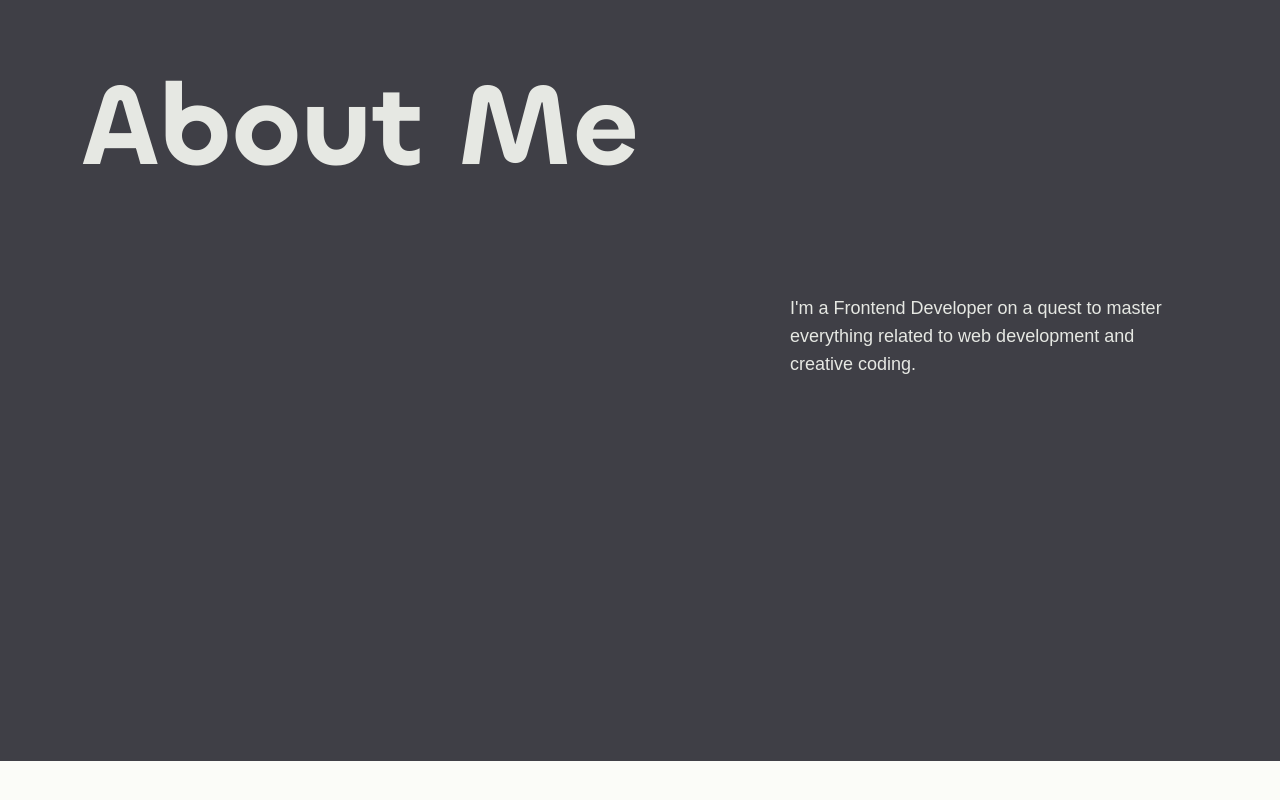
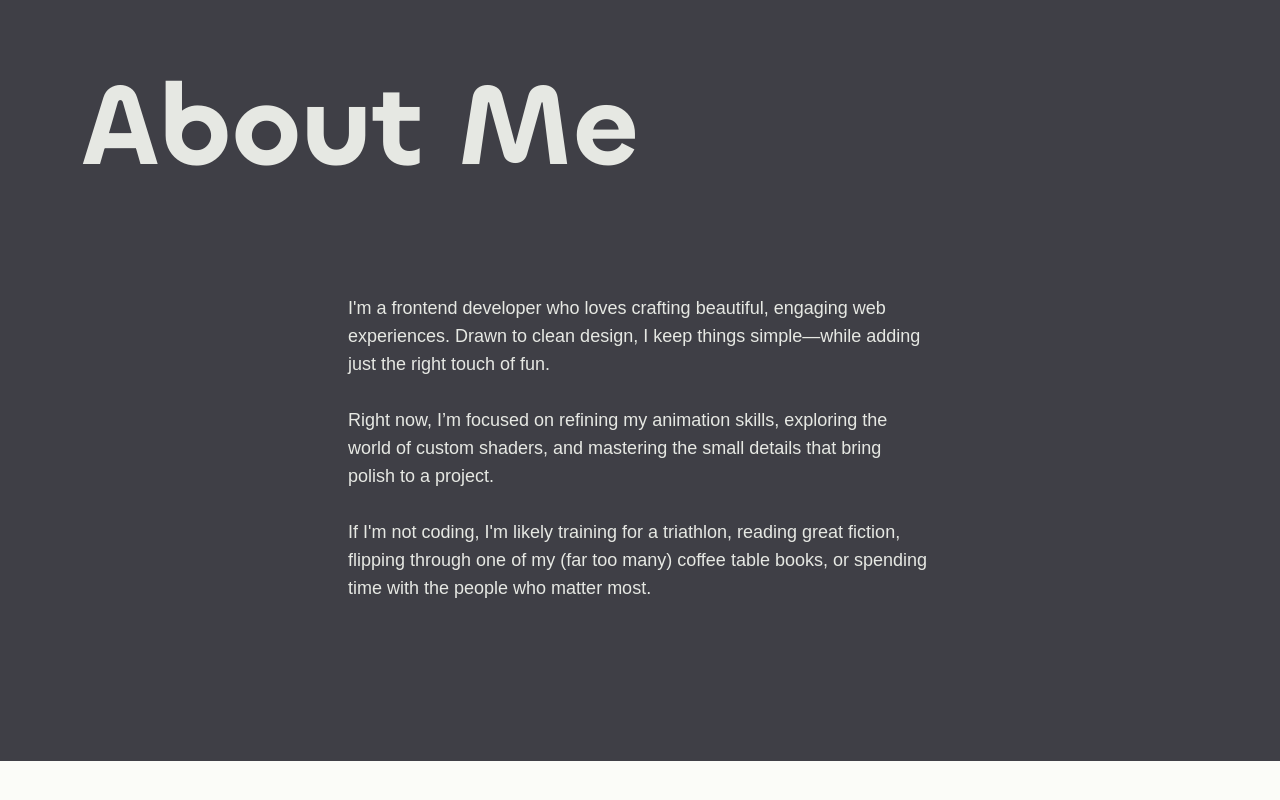
Before and after one commit to domsantini/portfolio2, a Next.js app: page / in a window 1280 px wide. Shown: the part 1639-2439 px from the top of the page. Built offline with nearby package versions, Linux system fonts and the light colour scheme; a web font is replaced by a local one.

Commit message:
About copy

```diff
--- a/app/components/AboutSection.jsx
+++ b/app/components/AboutSection.jsx
@@ -1,5 +1,6 @@
 'use client'
 import React from 'react'
+import Marquee from './Marquee/Marquee';
 
 import RevealText from './RevealText';
 
@@ -17,16 +18,23 @@ function AboutSection({ id }) {
       <h1 className='pb-20 text-[clamp(45px,9vw,140px)] font-chillax font-semibold '>
         About Me
       </h1>
-      <div className='flex flex-col flex-grow text-sm sm:text-base lg:text-lg leading-snug text-pretty mb-24 mx-auto min-[450px]:ml-auto min-[450px]:mr-0 lg:max-w-[410px] '>
-        <p>I'm a Frontend Developer on a quest to master everything related to web development and creative coding. </p>
+      <div className='flex flex-col items-center flex-grow text-sm min-[500px]:text-lg leading-snug text-pretty max-w-[600px] px-2 sm:mx-auto whitespace-normal'>
+        <p>I'm a frontend developer who loves crafting beautiful, engaging web experiences. Drawn to clean design, I keep things simple—while adding just the right touch of fun.</p>
         <br/>
-
-
+        <p>Right now, I’m focused on refining my animation skills, exploring the world of custom shaders, and mastering the small details that bring polish to a project.</p>
+        <br/>
+        <p>If I'm not coding, I'm likely training for a triathlon, reading great fiction, flipping through one of my (far too many) coffee table books, or spending time with the people who matter most.</p>
       </div>
-
     </section>
   );
 }
+
+
+
+// upper section
+//I design and develop digital experiences that combine clean aesthetics and tasteful animations.
+
+// My focus is on the polish that makes users pause and feel something extraordinary.
 
 {/* <Marquee speed='45s'>
   <p>Next.js</p>
--- a/app/components/LandingSection/LandingSection.jsx
+++ b/app/components/LandingSection/LandingSection.jsx
@@ -50,7 +50,7 @@ export default function LandingSection({ id, scrollYProgress }) {
             delay: '0.7',
             duration: '0.4'
           }}
-          className='text-sm lg:text-base leading-3 text-pretty mb-24 mx-auto min-[450px]:ml-auto min-[450px]:mr-0 max-w-[285px] lg:max-w-[410px]'
+          className='text-sm sm:text-base leading-3 text-pretty mb-24 mx-auto min-[450px]:ml-auto min-[450px]:mr-0 max-w-[285px] lg:max-w-[410px]'
         >
           <span className='block leading-snug'>
             I design and develop digital experiences that combine clean aesthetics and tasteful animations.
--- a/app/components/RevealText.jsx
+++ b/app/components/RevealText.jsx
@@ -8,6 +8,7 @@ function RevealText({ duration, ease='easeInOut', delay='1', children, ...props
       animate='animate'
       className='block overflow-hidden whitespace-nowrap leading-[1.2]'
       transition={{ ease: [0.33, 1, 0.68, 1] }}
+      {...props}
     >
       <motion.div
         variants={{
```
